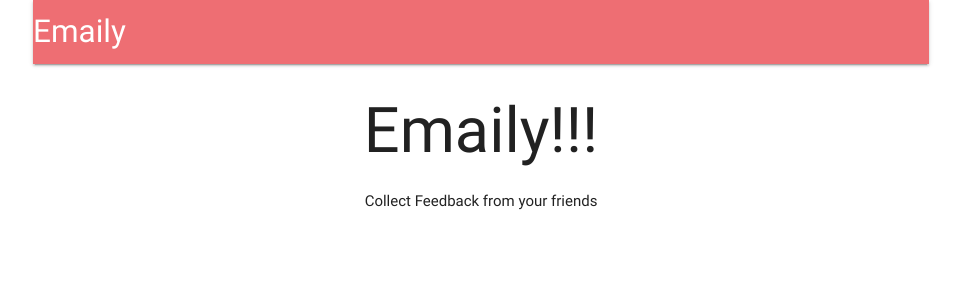
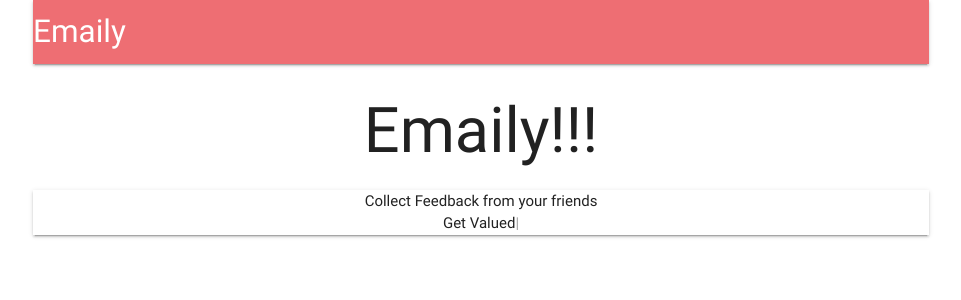
Before and after one commit to Jatin-007/Emaily, a React (Create React App) app in the folder client/: page / in a window 1280 px wide. Shown: the top 300 px of the page, without its empty margins (159-1120 px from the left). Built offline with nearby package versions, Linux system fonts and the light colour scheme; no server answers.

Commit message:
Implemented Typed.js

```diff
--- a/client/src/components/Landing.js
+++ b/client/src/components/Landing.js
@@ -1,4 +1,5 @@
 import React from 'react';
+import ReactTyped from './ReactTyped';
 
 const Landing = ()=> {
     return (
@@ -6,10 +7,12 @@ const Landing = ()=> {
             <h1>
                 Emaily!!!
             </h1>
-
-            <p>
-            Collect Feedback from your friends
-            </p>
+            <div className= "z-depth-1">
+                <p>
+                Collect Feedback from your friends
+                <ReactTyped/>
+                </p>
+            </div>
         </div>
     );
 };
--- /dev/null
+++ b/client/src/components/ReactTyped.js
@@ -0,0 +1,19 @@
+import React, {Component} from 'react';
+import Typed from 'react-typed';
+
+class ReactTyped extends Component {
+    render () {
+        return (
+            <div>
+                <Typed
+                    strings={['Collect Feedback', 'Analayze feedback', 'Get Valued']}
+                    typeSpeed={40}
+                    backSpeed={20}
+                    loop
+                />
+            </div>
+        )
+    };
+};
+
+export default ReactTyped;
--- a/package.json
+++ b/package.json
@@ -25,7 +25,9 @@
     "nodemon": "^1.14.11",
     "passport": "^0.4.0",
     "passport-google-oauth20": "^1.0.0",
+    "react-typed": "^1.0.8",
     "sendgrid": "^5.2.3",
-    "stripe": "^5.4.0"
+    "stripe": "^5.4.0",
+    "typed.js": "^2.0.6"
   }
 }
```
Also changed, not shown: 1 other file (tests, documents, lock files or other folders).
